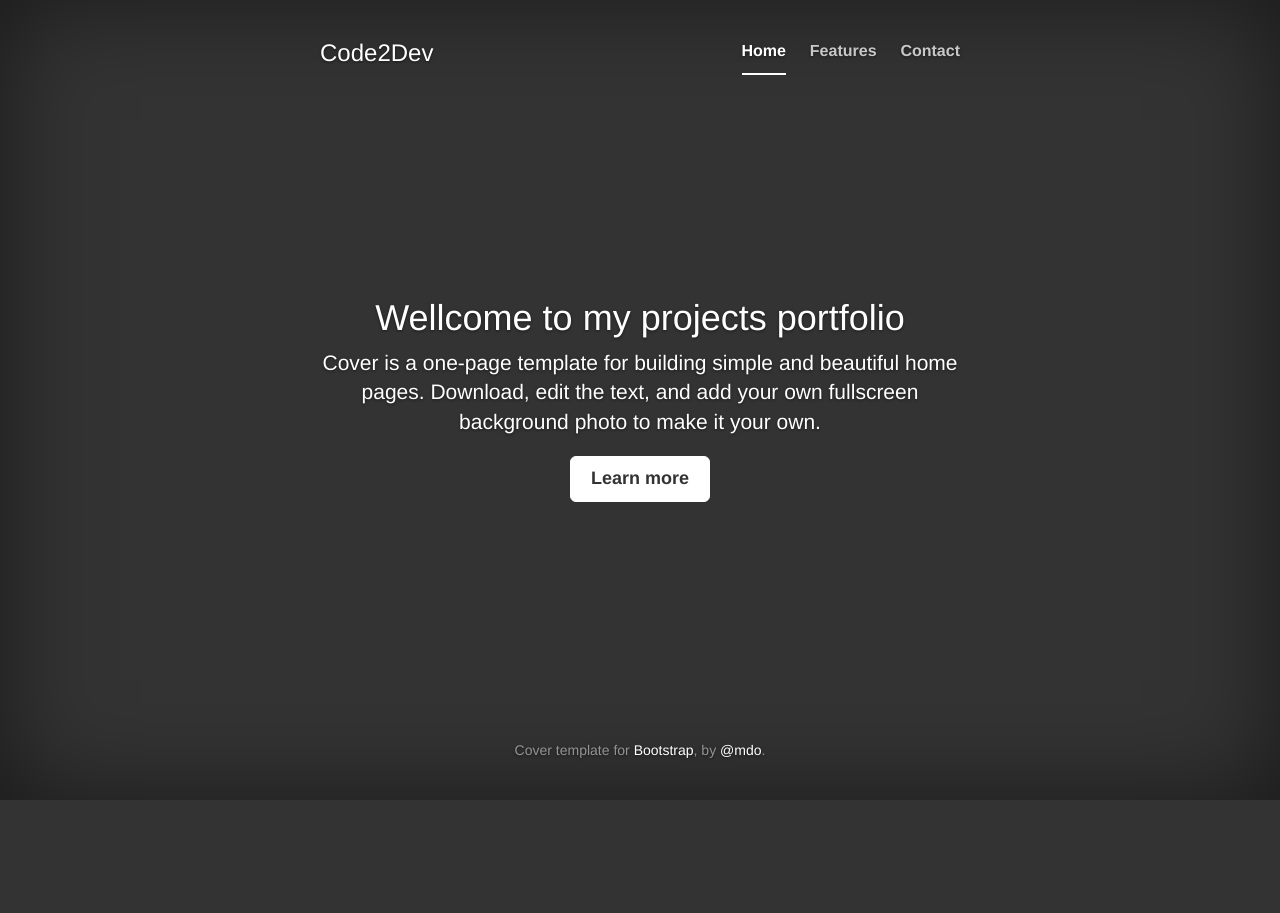
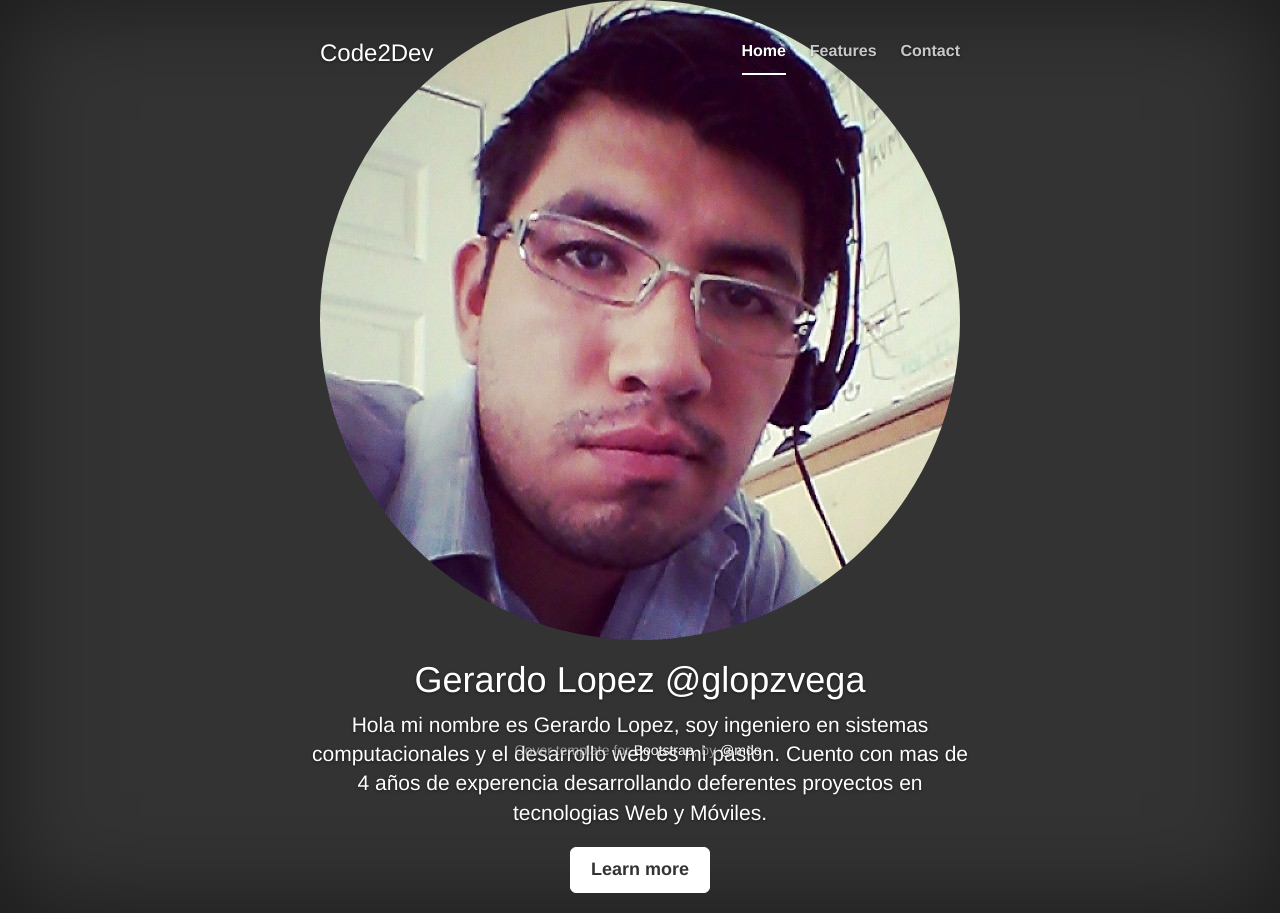
Before and after one commit to glopzvega/glopzvega.github.io, a plain HTML site: page index.html in a window 1280 px wide. Before the commit the page ends 800 px from the top, so only its background shows below. Drawn offline with nearby package versions, Linux system fonts and the light colour scheme.

Commit message:
Add Foto and Introduction

```diff
--- a/index.html
+++ b/index.html
@@ -44,8 +44,14 @@
         </div>
 
         <div class="inner cover">
-          <h1 class="cover-heading">Wellcome to my projects portfolio</h1>
-          <p class="lead">Cover is a one-page template for building simple and beautiful home pages. Download, edit the text, and add your own fullscreen background photo to make it your own.</p>
+
+        	<img src="foto.jpg" alt="Gerardo Lopez" class="img-circle">
+
+          <h1 class="cover-heading">Gerardo Lopez @glopzvega</h1>
+          <p class="lead">
+          	Hola mi nombre es Gerardo Lopez, soy ingeniero en sistemas computacionales y el desarrollo web es mi pasion. Cuento con mas de 4 años de experencia desarrollando deferentes proyectos en tecnologias Web y Móviles.
+
+          </p>
           <p class="lead">
             <a href="#" class="btn btn-lg btn-default">Learn more</a>
           </p>
```
Also changed, not shown: foto.jpg (added).
